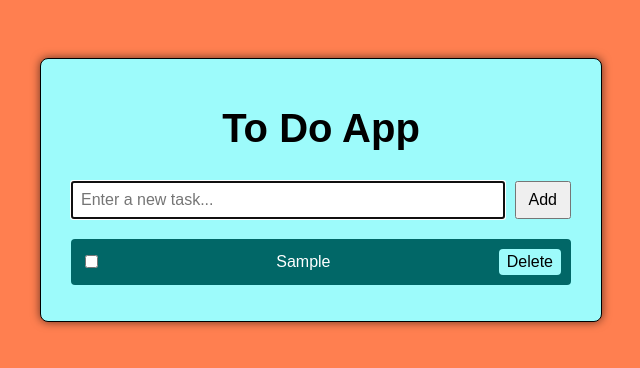
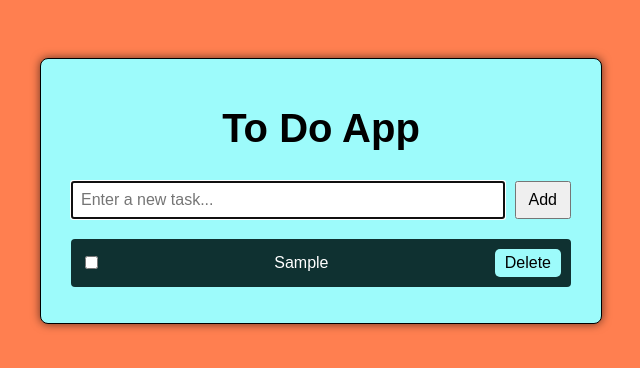
Before and after one commit to JonnyDdesign/js-todo-practice, a plain HTML site: page index.html in a window 1280 px wide. Both pictures are taken after typing "Sample" into the empty fields and a click on the button "Add". Shown: the whole page, without its empty margins (319-959 px from the left). Drawn offline with Linux system fonts and the light colour scheme.

Commit message:
minor styling changes

```diff
--- a/styles.css
+++ b/styles.css
@@ -47,7 +47,7 @@ ul {
 }
 
 li {
-    background: #016767;
+    background: #0f3131;
     color: #ffffff;
     padding: 10px;
     margin-bottom: 10px;
@@ -61,13 +61,12 @@ li button {
     background: #9dfbfb;
     color: #000000;
     border: none;
-    padding: 4px 8px;
-    border-radius: 4px;
+    padding: 5px 10px;
+    border-radius: 5px;
 }
 
 .task-text.completed {
     text-decoration: line-through;
-    color: #888;
 }
 
 .task-checkbox {
```
